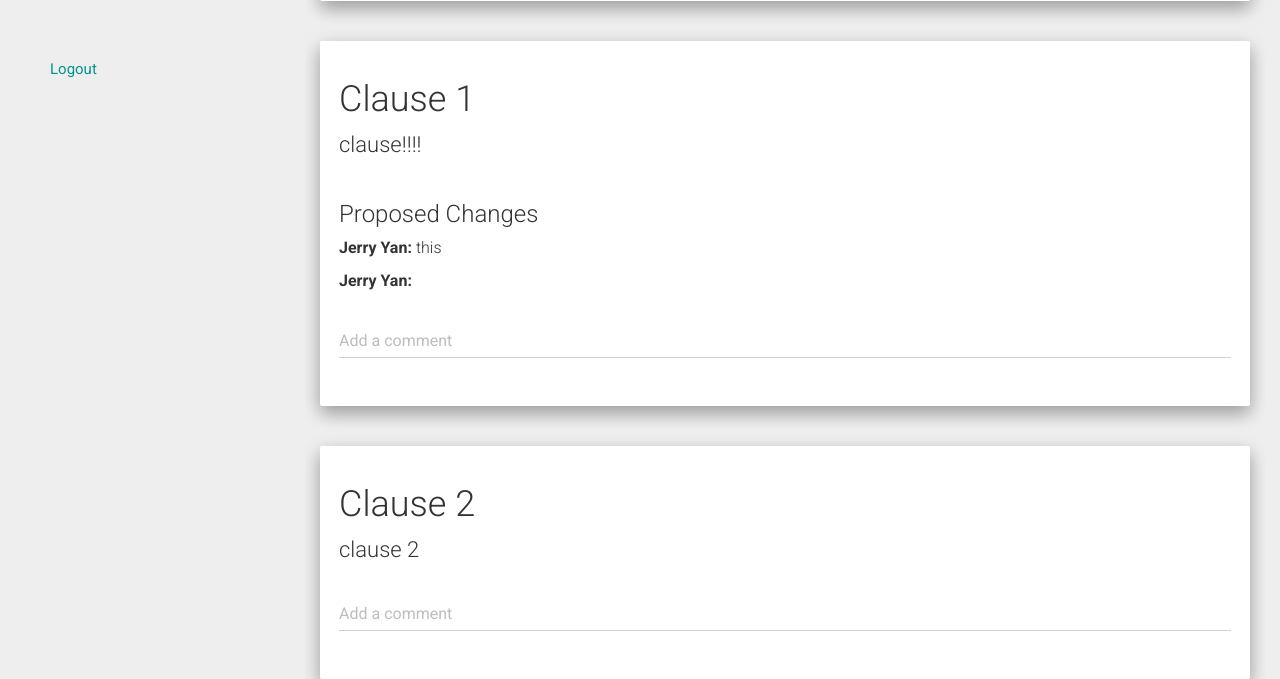
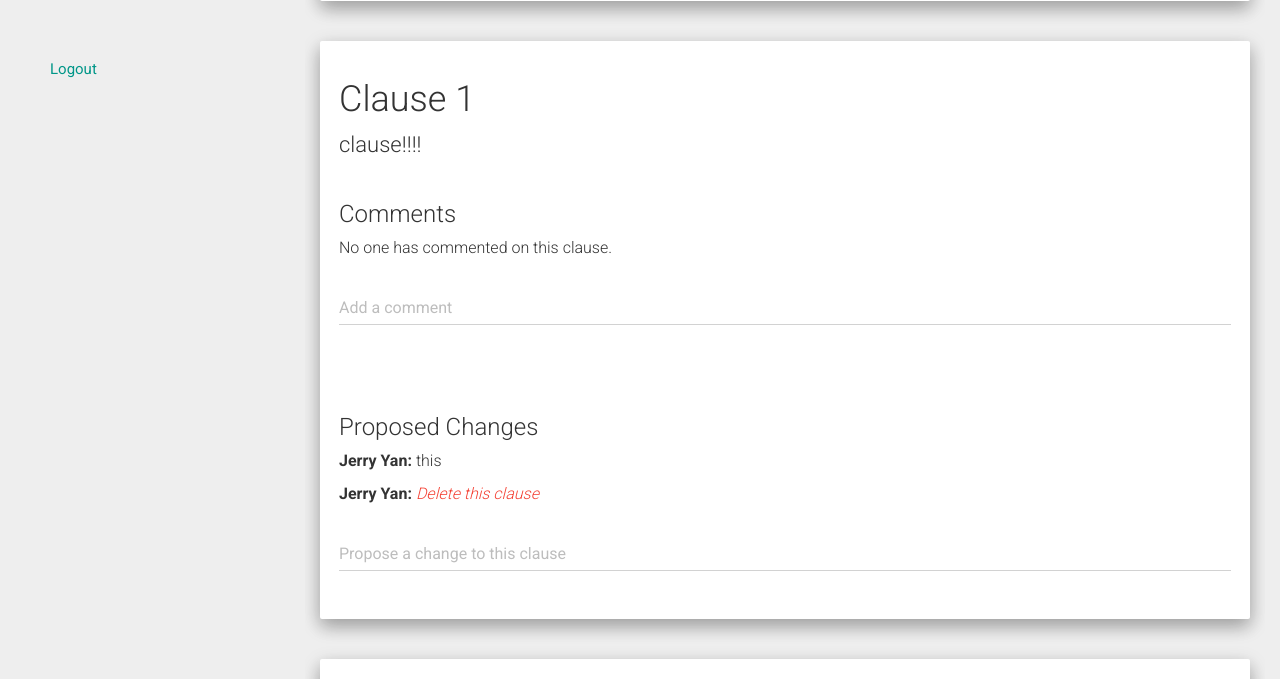
Before and after one commit to monohelix/VoxPomona, a Django app: page /view_petition/3/ in a window 1280 px wide. Shown: the part 433-1112 px from the top of the page. Run offline with Django 3.2, Linux system fonts and the light colour scheme; a user stored in the database is signed in; data comes from the database, SQL or seed files in the repository; both versions use the stored data as it was after the commit; parts of the project's set-up code (start-up, migrations or seed data) failed here and were passed over; some libraries are stand-ins or nearby versions.

Commit message:
add change, visual tweaks

```diff
--- a/VoxPomona/templates/search.html
+++ b/VoxPomona/templates/search.html
@@ -24,6 +24,7 @@
 <div class="pages col-xs-9">
   <div class="well">
   <h1>Search For Petitions</h1>
+  <p>Leave all fields blank to get all the petitions</p>
   <form method="post">
     <fieldset>
       {% csrf_token %}
--- a/VoxPomona/templates/view_petition.html
+++ b/VoxPomona/templates/view_petition.html
@@ -65,9 +65,9 @@
       {% endif %}
       <h1>Clause {{ forloop.counter }}</h1>
       <span class="pet_content">{{ cl.content }}</span>
+      <br /> <br />
+      <h3>Comments</h3>
       {% if cl.has_comments %}
-        <br /> <br />
-        <h3>Comments</h3>
         {% for c in comments %}
           {% if c.clauseID.clauseID == cl.clauseID %}
             <p><b>{{ c.get_name }}: </b>{{ c.content }}
@@ -83,13 +83,32 @@
             </p>
           {% endif %}
         {% endfor %}
+      {% else %}
+        <p>No one has commented on this clause.</p>
       {% endif %}
+      {% if user_perm > 2 %}
+        <form action="/add_comment" method="POST">
+          {% csrf_token %}
+          <input type="hidden" name="clause_id" value="{{ cl.clauseID }}">
+          <input type="hidden" name="petition_id" value="{{ petition.petitionID }}">
+          <div class="form-group label-floating">
+            <label class="control-label" for="focusedInput1">Add a comment</label>
+            <input class="form-control" name="content" required="required">
+            <p class="help-block">Press Enter to save your comment</p>
+          </div>
+        </form>
+      {% endif %}
+      <br /> <br />
+      <h3>Proposed Changes</h3>
       {% if cl.has_changes %}
-        <br /> <br />
-        <h3>Proposed Changes</h3>
         {% for c in changes %}
           {% if c.clauseID.clauseID == cl.clauseID %}
-            <p><b>{{ c.get_name }}: </b>{{ c.content }}
+            <p><b>{{ c.get_name }}: </b>
+            {% if c.content|length > 0 %}
+              {{ c.content }}
+            {% else %}
+              <em><span class="text-danger">Delete this clause</span></em>
+            {% endif %}
             <!--{% if c.userID.email == user.UserInfo.email %}
               <form action="/delete_comment" method="POST" class="pull-right">
                 {% csrf_token %}
@@ -102,16 +121,18 @@
             </p>
           {% endif %}
         {% endfor %}
+      {% else %}
+        <p>No one has proposed any changes to this clause.</p>
       {% endif %}
-      {% if user_perm > 2 %}
-        <form action="/add_comment" method="POST">
+      {% if user_perm > 3 %}
+        <form action="/add_change" method="POST">
           {% csrf_token %}
           <input type="hidden" name="clause_id" value="{{ cl.clauseID }}">
           <input type="hidden" name="petition_id" value="{{ petition.petitionID }}">
           <div class="form-group label-floating">
-            <label class="control-label" for="focusedInput1">Add a comment</label>
-            <input class="form-control" name="content" required="required">
-            <p class="help-block">Press Enter to save your comment</p>
+            <label class="control-label" for="focusedInput1">Propose a change to this clause</label>
+            <input class="form-control" name="content">
+            <p class="help-block">Type exactly what you want this clause to say. Leave this blank if you want to delete the clause. Press Enter to save your proposed change.</p>
           </div>
         </form>
       {% endif %}
--- a/VoxPomona/urls.py
+++ b/VoxPomona/urls.py
@@ -19,4 +19,5 @@ urlpatterns = [
     url(r'^delete_clause', views.delete_clause),
     url(r'^add_comment', views.add_comment),
     url(r'^delete_comment', views.delete_comment),
+    url(r'^add_change', views.add_change),
 ]
--- a/VoxPomona/views.py
+++ b/VoxPomona/views.py
@@ -231,7 +231,7 @@ def delete_comment(request):
 
 @login_required
 #Add a proposed change to a clause, assuming permission
-def add_change_edit(request):
+def add_change(request):
     user_info = request.user.UserInfo
     cid = request.POST.get('clause_id')
     this_clause = Clause.objects.get(clauseID=cid)
@@ -245,21 +245,6 @@ def add_change_edit(request):
 
     pid = request.POST.get('petition_id')
     this_petition = Petition.objects.get(petitionID=pid,userID=user_info)
-
-    return redirect(this_petition.get_url())
-
-@login_required
-#Delete a proposed change assuming permission
-def add_change_remove(request):
-    user_info = request.user.UserInfo
-    pid = request.POST.get('petition_id')
-    changeID = request.POST.get('change_id')
-
-    this_petition = Petition.objects.get(petitionID=pid)
-
-    #Delete current proposed change
-    this_change = Change.objects.get(changeID=changeID)
-    this_change.delete()
 
     return redirect(this_petition.get_url())
 
```
Also changed, not shown: db.sqlite3 (added), 3 other files.
